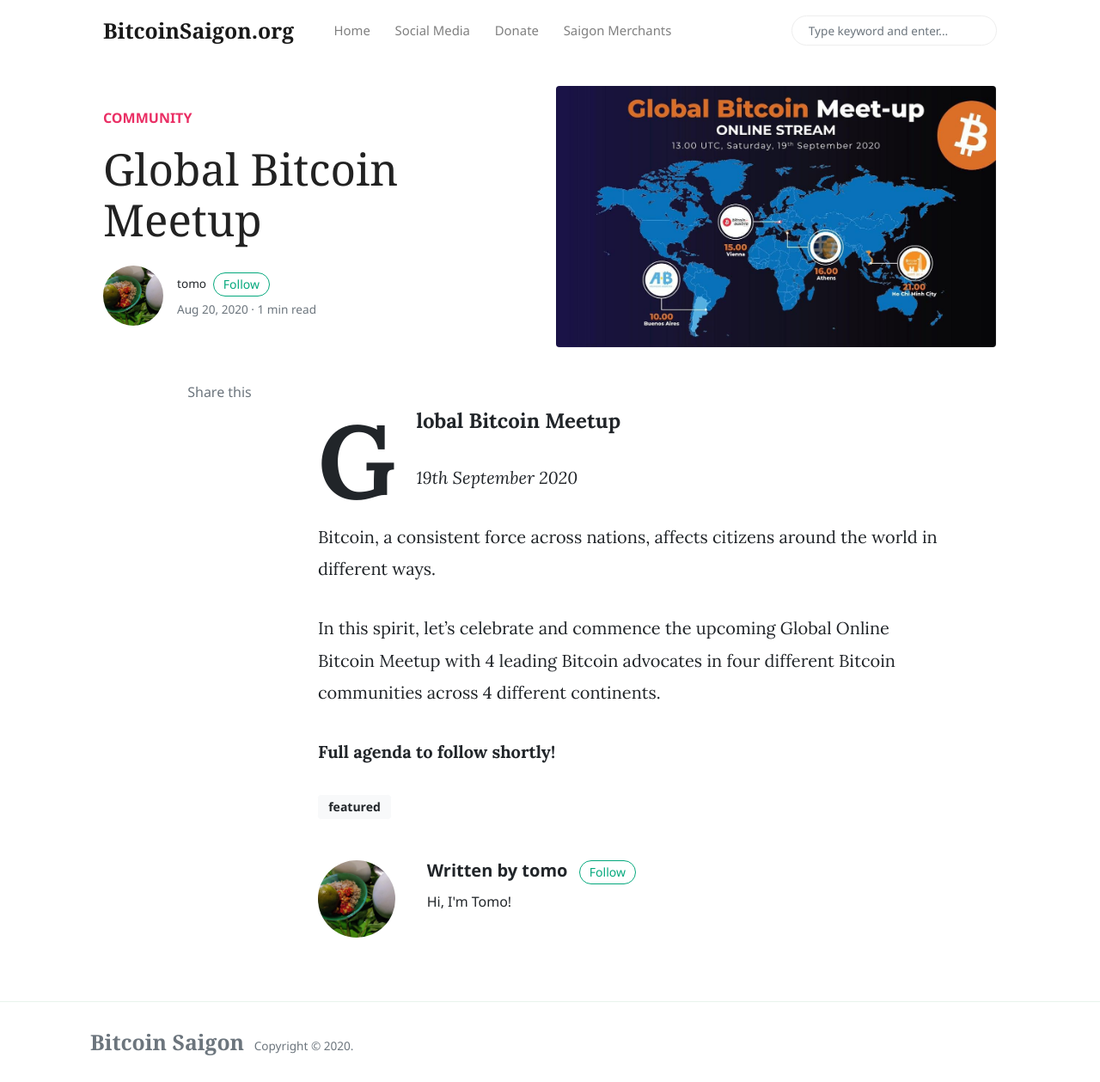
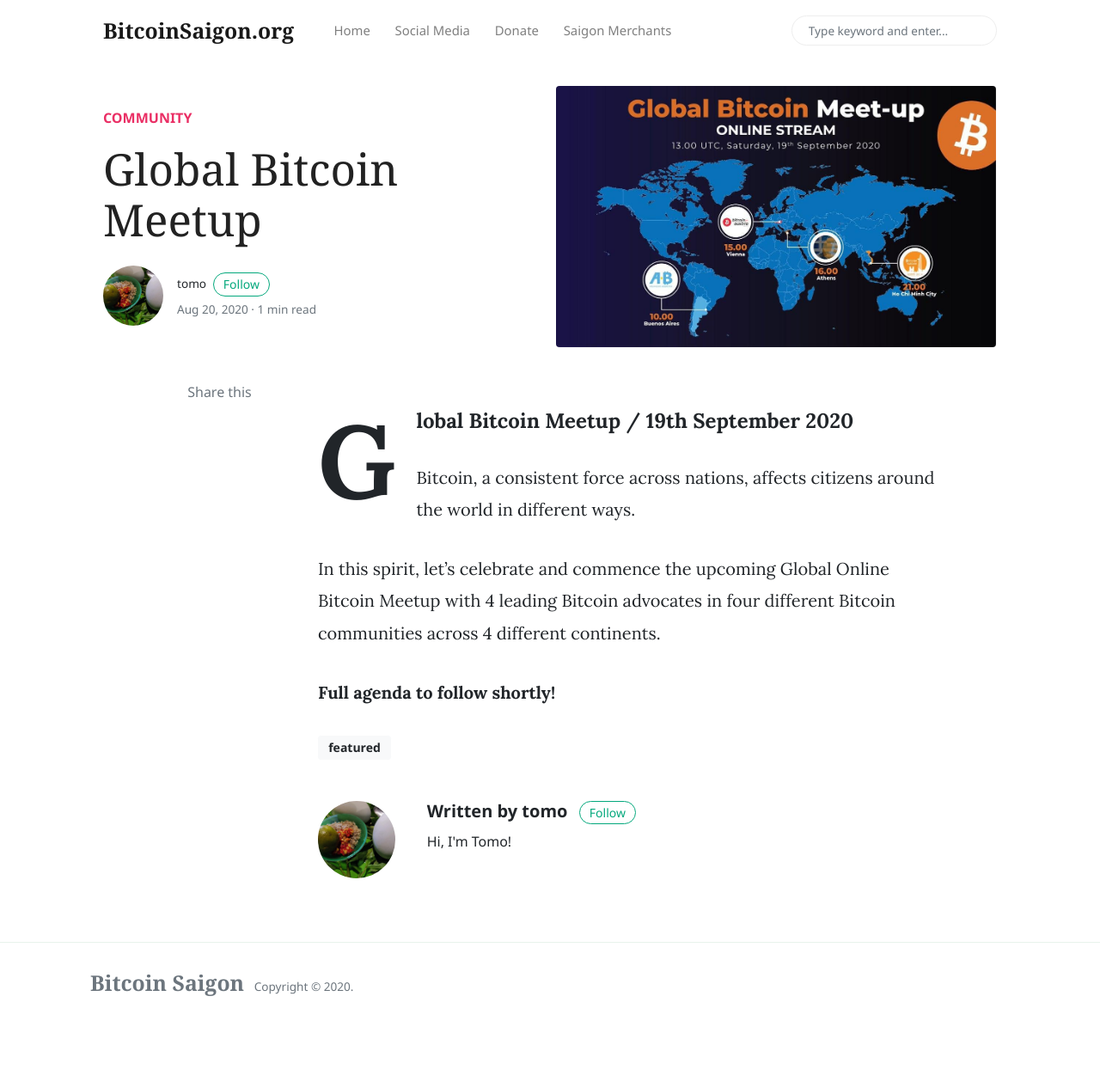
Before and after one commit to bitcoinsaigon/bitcoinsaigon.github.io, a Jekyll site: the page built from _posts/2020-08-20-global-bitcoin-meetup.md, in a window 1280 px wide and 1259 px high. Shown: the whole window at 86% size. Built offline with Jekyll 4.4.1, drawn with Linux system fonts in a browser that asks for light colours; nearby versions of some CDN libraries; comment, search, counter and statistics services are not loaded.

Commit message:
Put first sentences on one line otherwise summary is missing space

```diff
--- a/_posts/2020-08-20-global-bitcoin-meetup.md
+++ b/_posts/2020-08-20-global-bitcoin-meetup.md
@@ -5,8 +5,7 @@
 image: assets/images/globalbitcoin.jpg
 tags: [featured]
 ---
-#### Global Bitcoin Meetup
-*19th September 2020*
+#### Global Bitcoin Meetup / 19th September 2020
 
 
 Bitcoin, a consistent force across nations, affects citizens around the world in different ways.
```
